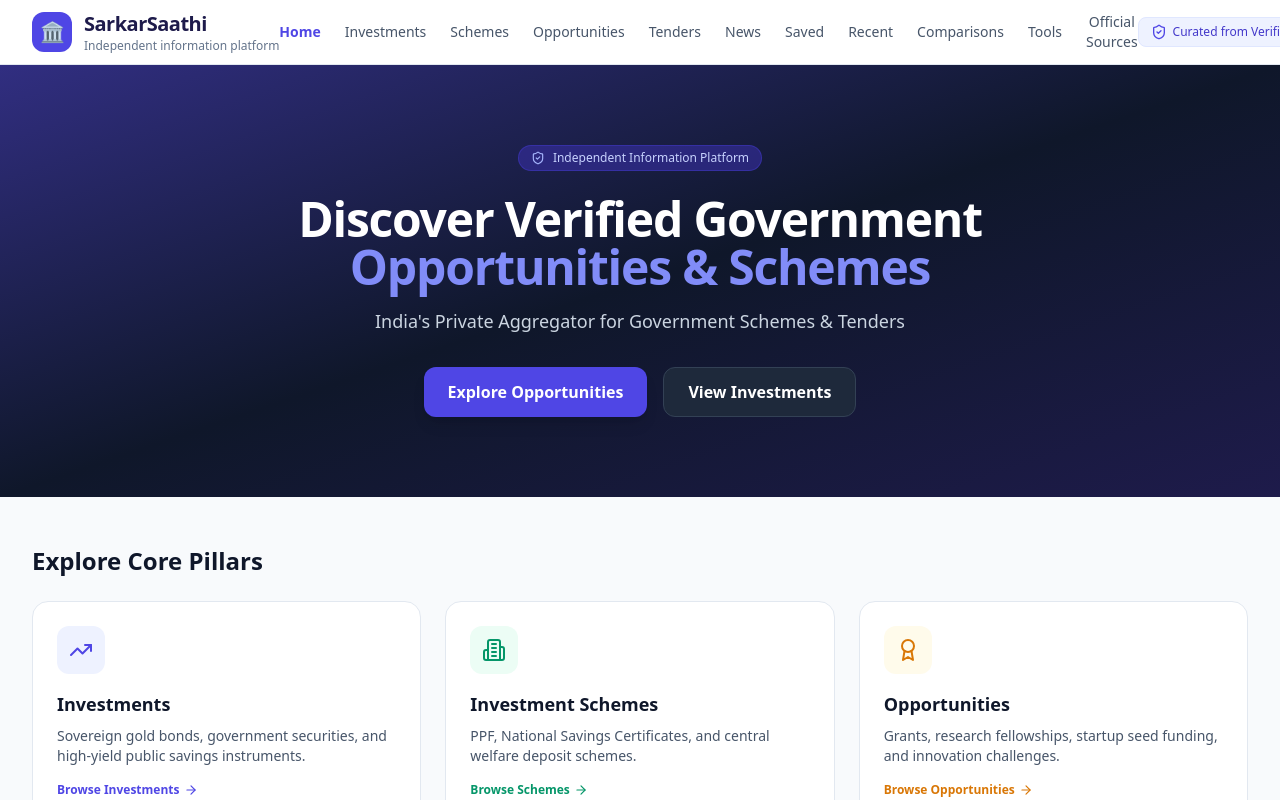
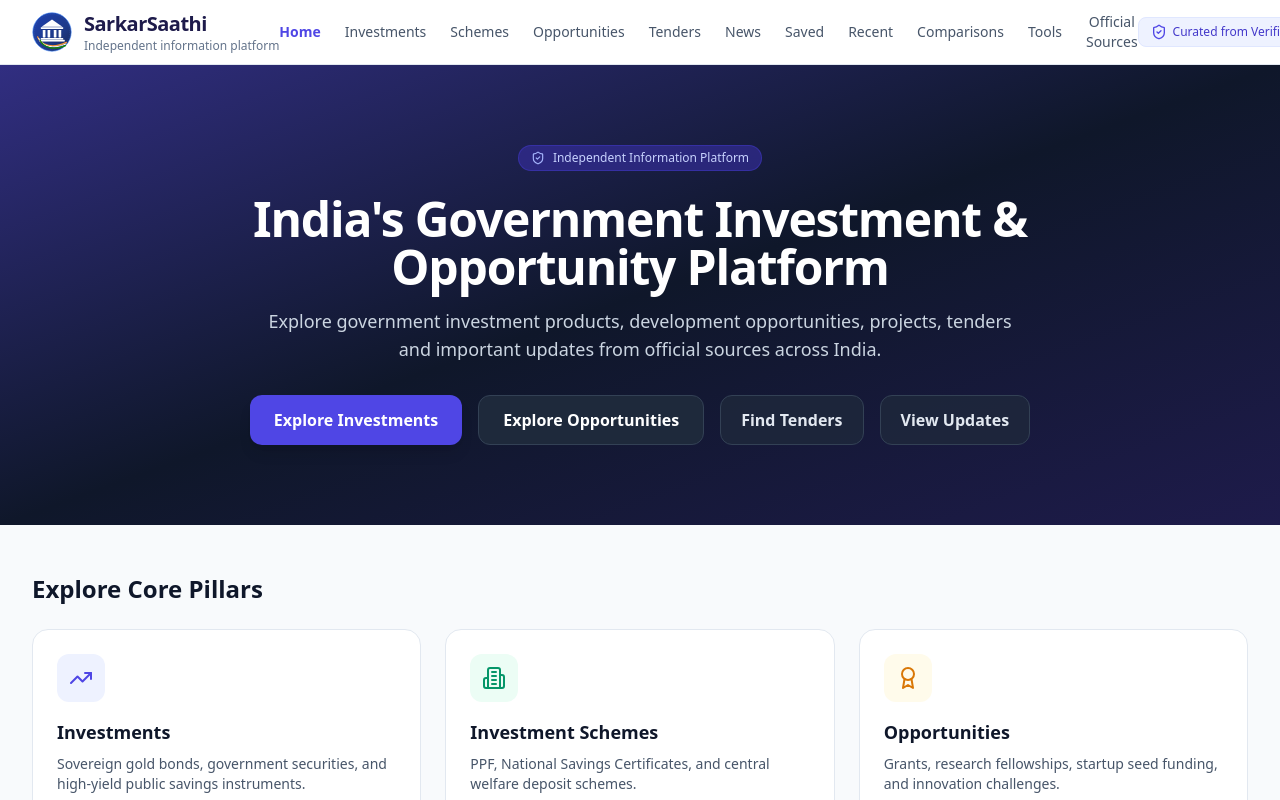
Before and after one commit to Raja9373/sarkarsaathi, a React (Vite) app: page / in a window 1280 px wide. Shown: the top 800 px of the page. Built offline with nearby package versions, Linux system fonts and the light colour scheme.

Commit message:
feat: update branding and refine landing page
- Add custom SVG logo and favicon
- Update homepage hero content and navigation
- Introduce specialized SarkarSaathiLogo component

```diff
--- a/src/components/Hubs.tsx
+++ b/src/components/Hubs.tsx
@@ -18,17 +18,35 @@ export function HomeView({ onNavigate }: HubProps) {
             <span>Independent Information Platform</span>
           </div>
           <h1 className="text-3xl sm:text-5xl font-extrabold tracking-tight mb-4">
-            Discover Verified Government <span className="text-indigo-400">Opportunities & Schemes</span>
+            India's Government Investment & Opportunity Platform
           </h1>
-          <p className="text-slate-300 text-base sm:text-lg mb-8 max-w-2xl mx-auto">
-            India's Private Aggregator for Government Schemes & Tenders
+          <p className="text-slate-300 text-base sm:text-lg mb-8 max-w-3xl mx-auto leading-relaxed">
+            Explore government investment products, development opportunities, projects, tenders and important updates from official sources across India.
           </p>
-          <div className="flex flex-wrap justify-center gap-4">
-            <button onClick={() => onNavigate('/opportunities')} className="px-6 py-3 bg-indigo-600 hover:bg-indigo-700 text-white font-semibold rounded-xl shadow-lg transition">
+          <div className="flex flex-wrap justify-center gap-3 sm:gap-4">
+            <button
+              onClick={() => onNavigate('/investments')}
+              className="px-6 py-3 bg-indigo-600 hover:bg-indigo-700 text-white font-semibold rounded-xl shadow-lg transition"
+            >
+              Explore Investments
+            </button>
+            <button
+              onClick={() => onNavigate('/opportunities')}
+              className="px-6 py-3 bg-slate-800 hover:bg-slate-700 text-white font-semibold rounded-xl border border-slate-700 transition"
+            >
               Explore Opportunities
             </button>
-            <button onClick={() => onNavigate('/investments')} className="px-6 py-3 bg-slate-800 hover:bg-slate-700 text-white font-semibold rounded-xl border border-slate-700 transition">
-              View Investments
+            <button
+              onClick={() => onNavigate('/tenders')}
+              className="px-5 py-3 bg-slate-800/80 hover:bg-slate-700 text-slate-200 hover:text-white font-semibold rounded-xl border border-slate-700 transition"
+            >
+              Find Tenders
+            </button>
+            <button
+              onClick={() => onNavigate('/news')}
+              className="px-5 py-3 bg-slate-800/80 hover:bg-slate-700 text-slate-200 hover:text-white font-semibold rounded-xl border border-slate-700 transition"
+            >
+              View Updates
             </button>
           </div>
         </div>
--- a/src/components/Navigation.tsx
+++ b/src/components/Navigation.tsx
@@ -1,5 +1,6 @@
 import React from 'react';
-import { ShieldCheck, Menu, X, ArrowLeft } from 'lucide-react';
+import { ShieldCheck, Menu, X } from 'lucide-react';
+import { SarkarSaathiLogo } from './SarkarSaathiLogo';
 
 interface NavbarProps {
   currentRoute: string;
@@ -27,9 +28,7 @@ export function Navbar({ currentRoute, onNavigate }: NavbarProps) {
     <header className="bg-white border-b border-slate-200 sticky top-0 z-50">
       <div className="max-w-7xl mx-auto px-4 sm:px-6 lg:px-8 h-16 flex items-center justify-between">
         <div className="flex items-center space-x-3 cursor-pointer select-none" onClick={() => onNavigate('/')}>
-          <div className="w-10 h-10 rounded-xl bg-indigo-600 flex items-center justify-center text-white text-xl shadow-xs shrink-0">
-            🏛️
-          </div>
+          <SarkarSaathiLogo className="w-10 h-10" />
           <div className="flex flex-col justify-center">
             <span className="text-lg sm:text-xl font-bold tracking-tight text-indigo-950 leading-tight">
               SarkarSaathi
@@ -96,7 +95,8 @@ export function Footer({ onNavigate }: { onNavigate: (route: string) => void })
       <div className="max-w-7xl mx-auto px-4 sm:px-6 lg:px-8 space-y-8">
         <div className="flex flex-col sm:flex-row items-center justify-between gap-6 text-center sm:text-left">
           <div>
-            <div className="flex items-center justify-center sm:justify-start space-x-3 mb-2">
+            <div className="flex items-center justify-center sm:justify-start space-x-2.5 mb-2">
+              <SarkarSaathiLogo className="w-7 h-7" />
               <span className="text-lg font-bold text-white">SarkarSaathi.org</span>
               <span className="text-xs bg-indigo-900 text-indigo-300 px-2 py-0.5 rounded font-mono">v3.0</span>
             </div>
--- /dev/null
+++ b/src/components/SarkarSaathiLogo.tsx
@@ -0,0 +1,56 @@
+import React from 'react';
+
+export function SarkarSaathiLogo({ className = 'w-10 h-10' }: { className?: string }) {
+  return (
+    <svg
+      xmlns="http://www.w3.org/2000/svg"
+      viewBox="0 0 100 100"
+      className={`${className} shrink-0`}
+      aria-label="SarkarSaathi Logo"
+      role="img"
+    >
+      <defs>
+        <linearGradient id="ssBlueGrad" x1="0%" y1="0%" x2="100%" y2="100%">
+          <stop offset="0%" stopColor="#1e40af" />
+          <stop offset="60%" stopColor="#1e3a8a" />
+          <stop offset="100%" stopColor="#172554" />
+        </linearGradient>
+        <filter id="ssBuildingShadow" x="-10%" y="-10%" width="120%" height="120%">
+          <feDropShadow dx="0" dy="1" stdDeviation="1" floodOpacity="0.25" />
+        </filter>
+      </defs>
+
+      {/* Blue Circular Base */}
+      <circle cx="50" cy="50" r="48" fill="url(#ssBlueGrad)" stroke="#3b82f6" strokeWidth="1.5" />
+
+      {/* Inner accent ring */}
+      <circle cx="50" cy="50" r="44" fill="none" stroke="#60a5fa" strokeWidth="0.75" strokeDasharray="3 2" opacity="0.4" />
+
+      {/* Neoclassical Government Architecture / Columns */}
+      <g fill="#ffffff" filter="url(#ssBuildingShadow)">
+        {/* Pediment / Triangular Roof */}
+        <path d="M24 37 L50 19 L76 37 Z" />
+        {/* Entablature / Capital Beam */}
+        <rect x="22" y="38" width="56" height="4.5" rx="1" />
+        {/* 4 Pillars */}
+        <rect x="27" y="45" width="6.5" height="19" rx="1.2" />
+        <rect x="39" y="45" width="6.5" height="19" rx="1.2" />
+        <rect x="54.5" y="45" width="6.5" height="19" rx="1.2" />
+        <rect x="66.5" y="45" width="6.5" height="19" rx="1.2" />
+        {/* Plinth / Stepped Base */}
+        <rect x="22" y="65" width="56" height="3.5" rx="0.8" />
+        <rect x="18" y="69.5" width="64" height="4" rx="1.2" />
+      </g>
+
+      {/* Subtle Indian Tricolor Swoosh across lower base */}
+      <g strokeLinecap="round">
+        {/* Saffron Curve */}
+        <path d="M 14 62 C 22 84, 52 92, 86 76" fill="none" stroke="#FF9933" strokeWidth="3" />
+        {/* White Curve */}
+        <path d="M 17 66 C 25 87, 54 94, 85 80" fill="none" stroke="#FFFFFF" strokeWidth="2.5" />
+        {/* Green Curve */}
+        <path d="M 20 70 C 28 90, 56 96, 84 84" fill="none" stroke="#138808" strokeWidth="3" />
+      </g>
+    </svg>
+  );
+}
```
Also changed, not shown: index.html (+2 -1 lines), public/favicon.svg (added), public/logo.svg (added).
